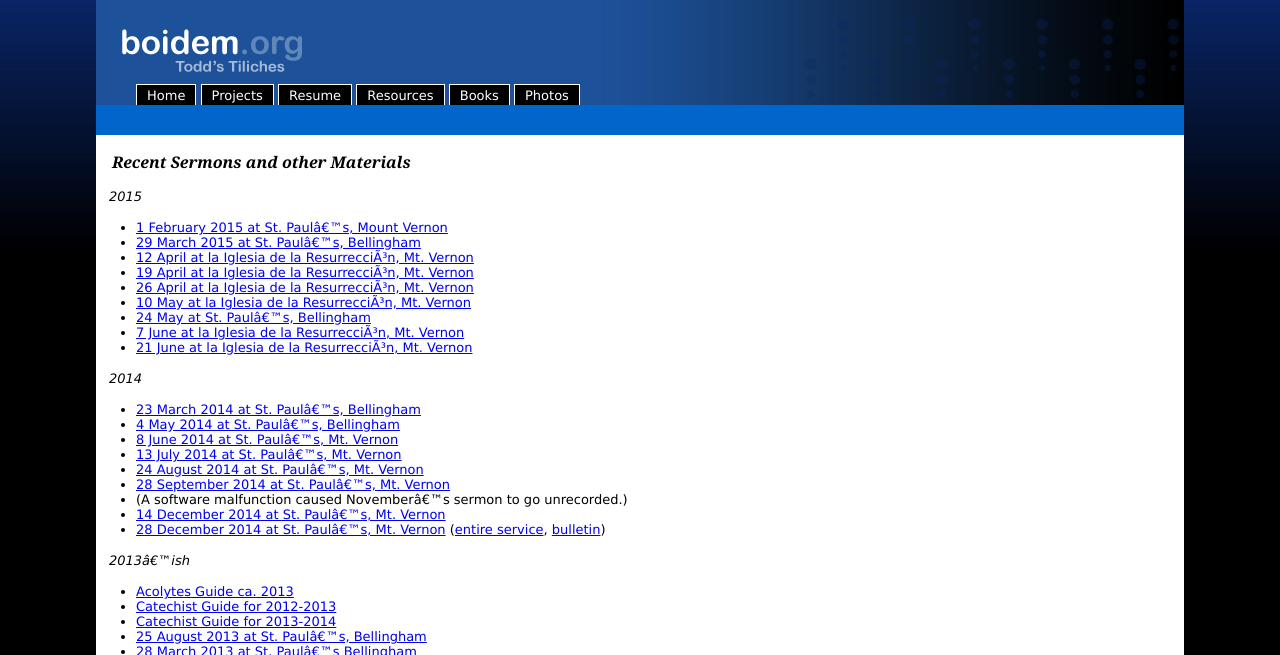
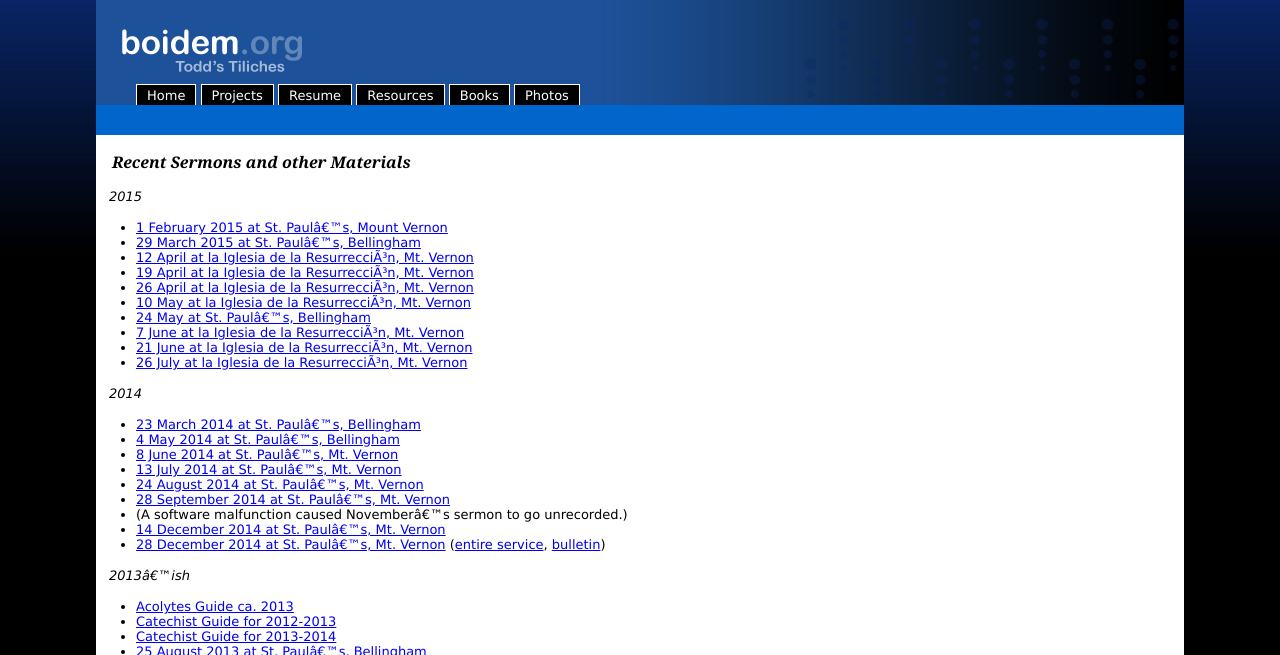
Before and after one commit to toddfoster/toddfoster.github.com, a Jekyll site: the page built from projects.md, in a window 1280 px wide, cut to the strip 0-655 px from the top of the page. Built offline with Jekyll 4.4.1, drawn with Linux system fonts in a browser that asks for light colours.

Commit message:
Auto-commit

```diff
--- a/books.textile
+++ b/books.textile
@@ -6,6 +6,9 @@ layout: default
 h1. Blog: A Book-Log
 
 Books I've read recently...
+
+h2. July 2015
+* H. Richard Niebuhr, _Christ and Culture_ (Harper Torchbooks: 1956)
 
 h2. May 2015
 * M. K. Wren, _The Shadow of the Swan_ (Berkley Books: 1981)
--- a/projects.md
+++ b/projects.md
@@ -17,6 +17,7 @@ Recent Sermons and other Materials
 * [24 May at St. Paul's, Bellingham](http://cdn.boidem.org/2015/StPBhm20150524.mp3)
 * [7 June at la Iglesia de la Resurrección, Mt. Vernon](http://cdn.boidem.org/2015/IdR20150607.mp3)
 * [21 June at la Iglesia de la Resurrección, Mt. Vernon](http://cdn.boidem.org/2015/IdR20150621.mp3)
+* [26 July at la Iglesia de la Resurrección, Mt. Vernon](http://cdn.boidem.org/2015/IdR20150726.mp3)
 
 *2014*
 
```
